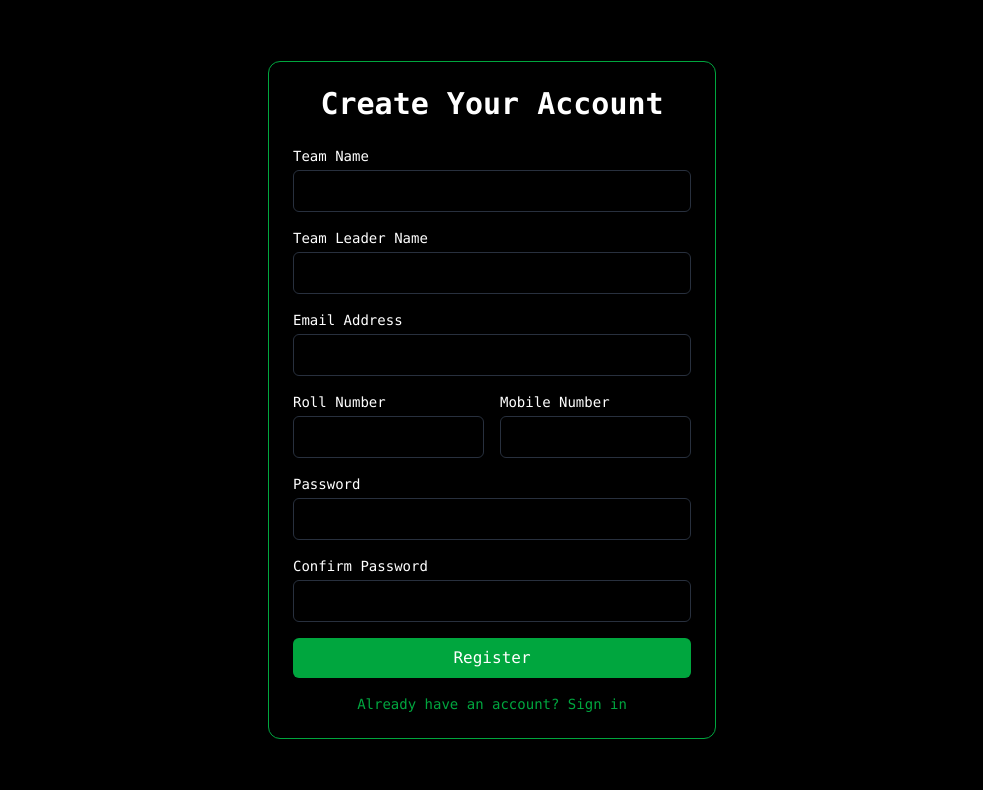
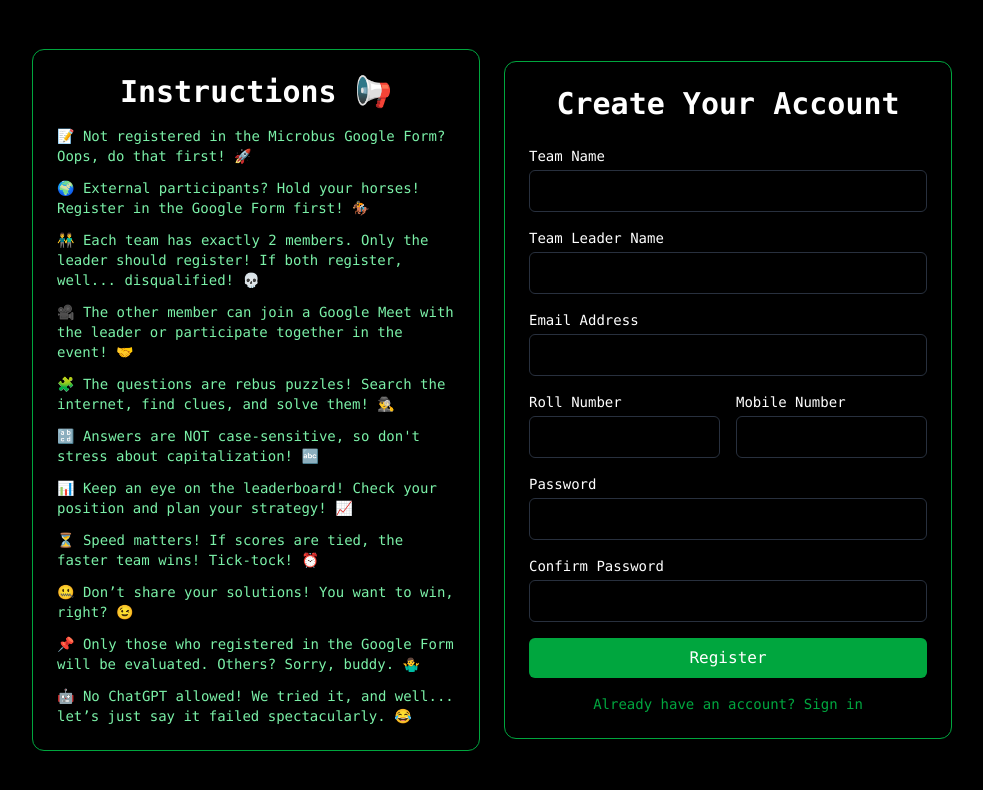
Before and after one commit to dinesh21o9/Web-Set-Hunt, a React (Vite) app in the folder client/: page /register in a window 1280 px wide. Shown: the top 790 px of the page, without its empty margins (148-1131 px from the left). Built offline with nearby package versions, Linux system fonts and the light colour scheme; no server answers.

Commit message:
Cookie env changes for Dev and Prod, and Instructions box in register page

```diff
--- a/client/src/pages/Login.jsx
+++ b/client/src/pages/Login.jsx
@@ -106,7 +106,7 @@ const Login = () => {
           >
             {isLoading ? "Logging in..." : "Login"}
           </button>
-          <div className="text-sm text-center">
+          {/* <div className="text-sm text-center">
             <button
               type="button"
               onClick={() => navigate("/register")}
@@ -114,7 +114,17 @@ const Login = () => {
             >
               Don't have an account? Register Now.
             </button>
-          </div>
+          </div> */}
+          <p className="text-sm text-center text-green-600">
+            Don't have an account?{" "}
+            <button
+              type="button"
+              onClick={() => navigate("/register")}
+              className="text-green-600 hover:text-green-500 font-medium"
+            >
+              Register Now.
+            </button>
+          </p>
         </form>
       </div>
     </div>
--- a/client/src/pages/Register.jsx
+++ b/client/src/pages/Register.jsx
@@ -81,7 +81,25 @@ const Register = () => {
   };
 
   return (
-    <div className="font-mono min-h-screen w-full flex items-center justify-center bg-black px-4">
+    <div className="font-mono min-h-screen w-full flex items-center justify-center bg-black px-4 gap-6">
+      {/* Instructions Box */}
+      <div className="max-w-md w-full bg-black/90 p-6 rounded-xl shadow-lg space-y-4 border  border-green-600">
+        <h2 className="text-center text-3xl font-bold text-white">Instructions 📢</h2>
+        <ul className="text-green-300 space-y-3 text-sm">
+          <li>📝 Not registered in the Microbus Google Form? Oops, do that first! 🚀</li>
+          <li>🌍 External participants? Hold your horses! Register in the Google Form first! 🏇</li>
+          <li>👬 Each team has exactly 2 members. Only the leader should register! If both register, well... disqualified! 💀</li>
+          <li>🎥 The other member can join a Google Meet with the leader or participate together in the event! 🤝</li>
+          <li>🧩 The questions are rebus puzzles! Search the internet, find clues, and solve them! 🕵️‍♂️</li>
+          <li>🔡 Answers are NOT case-sensitive, so don't stress about capitalization! 🔤</li>
+          <li>📊 Keep an eye on the leaderboard! Check your position and plan your strategy! 📈</li>
+          <li>⏳ Speed matters! If scores are tied, the faster team wins! Tick-tock! ⏰</li>
+          <li>🤐 Don’t share your solutions! You want to win, right? 😉</li>
+          <li>📌 Only those who registered in the Google Form will be evaluated. Others? Sorry, buddy. 🤷‍♂️</li>
+          <li>🤖 No ChatGPT allowed! We tried it, and well... let’s just say it failed spectacularly. 😂</li>
+        </ul>
+      </div>
+
       <div className="max-w-md w-full bg-black/90 p-6 rounded-xl shadow-lg space-y-6 border border-green-600">
         <h2 className="text-center text-3xl font-bold text-white">
           Create Your Account
```
Also changed, not shown: 1 other file (tests, documents, lock files or other folders).
